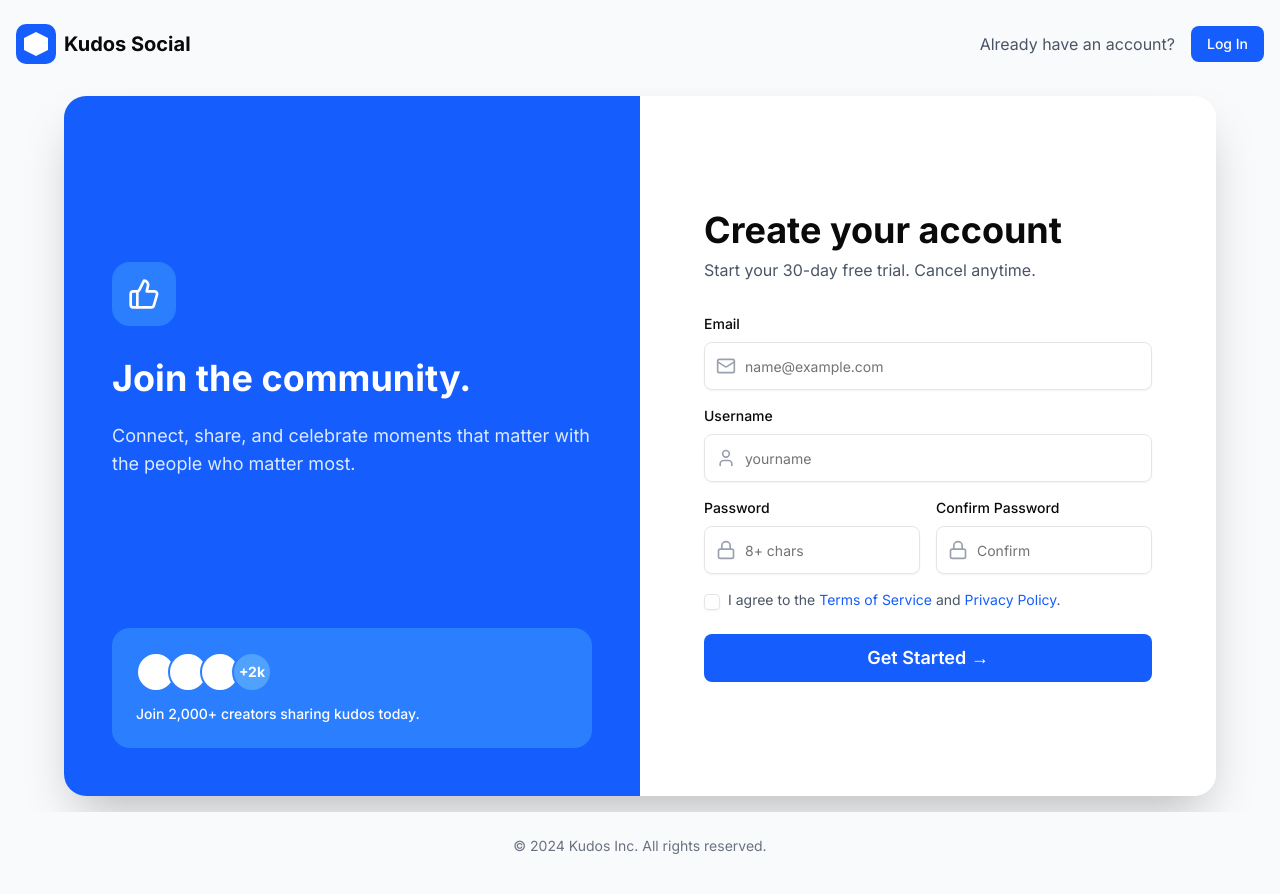
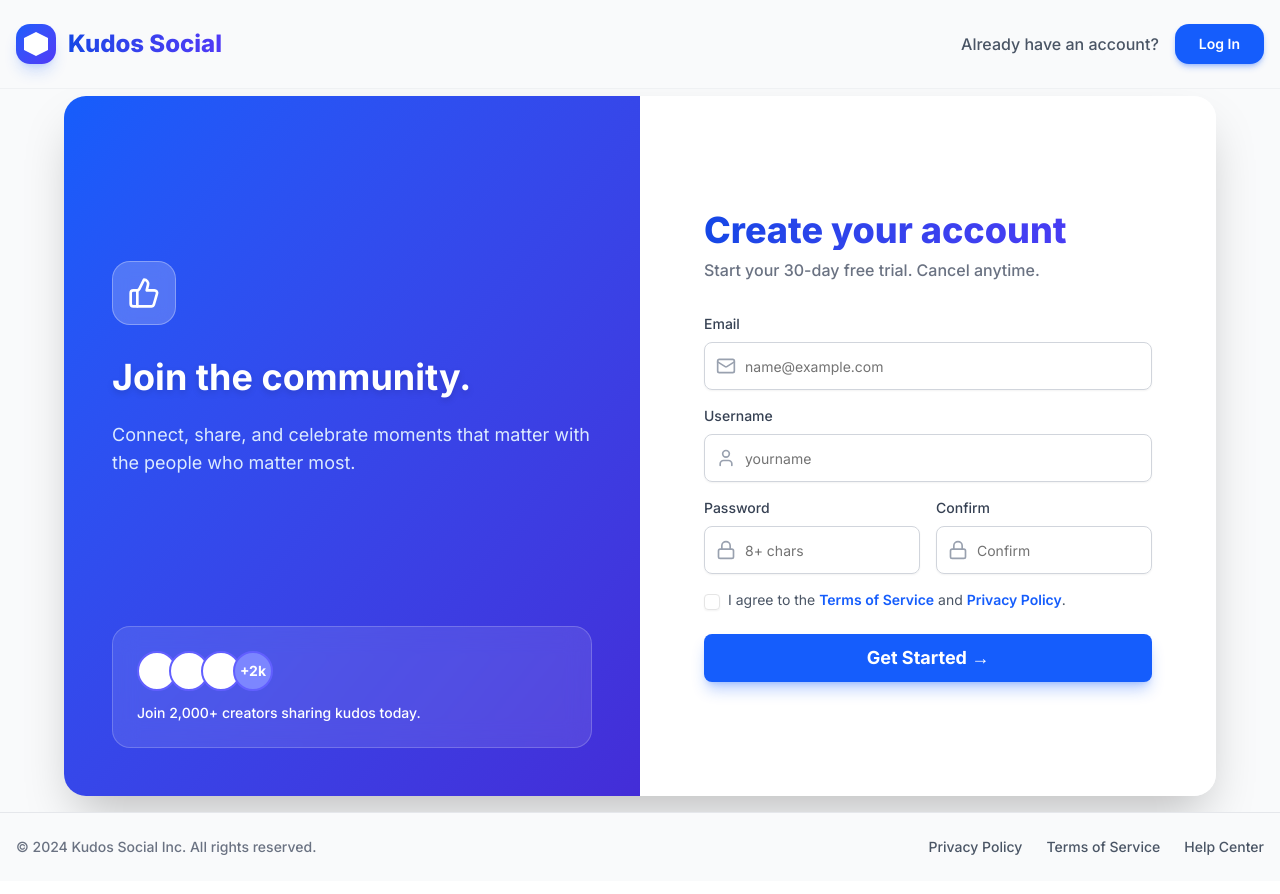
Before and after one commit to ducvuong29/kudos_social, a Next.js app: page /login in a window 1280 px wide. Both pictures are taken after a click on the button "Sign up". Shown: the top 894 px of the page. Built offline with nearby package versions, Linux system fonts and the light colour scheme; no server answers.

Commit message:
fix(auth): Resolve text visibility and contrast issues on login screens

```diff
--- a/src/app/(auth)/login/page.jsx
+++ b/src/app/(auth)/login/page.jsx
@@ -3,15 +3,14 @@ import React, { useState } from "react";
 import { Button } from "@/components/ui/button";
 import { Input } from "@/components/ui/input";
 import { Checkbox } from "@/components/ui/checkbox";
-import { ThumbsUp, Mail, Lock, Eye, EyeOff, User, Github } from "lucide-react";
+import { ThumbsUp, Mail, Lock, Eye, EyeOff, User } from "lucide-react";
 import { createClient } from "@/lib/supabase/client";
 import { useRouter } from "next/navigation";
-import Link from "next/link"; // <--- 1. THÊM IMPORT NÀY
+import Link from "next/link";
 
 // --- LOGIN COMPONENT ---
 const LoginPage = ({ isVisible }) => {
   const [showPassword, setShowPassword] = useState(false);
-  // State quản lý form
   const [email, setEmail] = useState("");
   const [password, setPassword] = useState("");
   const [loading, setLoading] = useState(false);
@@ -33,8 +32,8 @@ const LoginPage = ({ isVisible }) => {
     if (error) {
       alert("Đăng nhập thất bại: " + error.message);
     } else {
-      router.refresh(); // Làm mới để Middleware chuyển hướng hoặc cập nhật UI
-      router.push("/"); // Chuyển về trang chủ
+      router.refresh();
+      router.push("/");
     }
     setLoading(false);
   };
@@ -55,8 +54,11 @@ const LoginPage = ({ isVisible }) => {
         {/* Left Side - Form */}
         <div className="bg-white p-12 flex items-center justify-center overflow-y-auto">
           <div className="w-full max-w-md">
-            <h1 className="text-4xl font-bold mb-2">Welcome Back</h1>
-            <p className="text-gray-600 mb-8">
+            {/* --- SỬA: Welcome Back Nổi bật hơn --- */}
+            <h1 className="text-4xl font-extrabold mb-2 bg-gradient-to-r from-blue-700 to-indigo-600 bg-clip-text text-transparent">
+              Welcome Back
+            </h1>
+            <p className="text-gray-500 mb-8 font-medium">
               Please enter your details to sign in.
             </p>
 
@@ -73,7 +75,7 @@ const LoginPage = ({ isVisible }) => {
 
             {/* Email Input */}
             <div className="mb-4">
-              <label className="block text-sm font-medium mb-2">
+              <label className="block text-sm font-medium mb-2 text-gray-700">
                 Email address
               </label>
               <div className="relative">
@@ -83,7 +85,7 @@ const LoginPage = ({ isVisible }) => {
                   placeholder="Enter your email"
                   value={email}
                   onChange={(e) => setEmail(e.target.value)}
-                  className="pl-10 h-12"
+                  className="pl-10 h-12 border-gray-300 text-gray-900"
                 />
               </div>
             </div>
@@ -91,17 +93,13 @@ const LoginPage = ({ isVisible }) => {
             {/* Password Input */}
             <div className="mb-4">
               <div className="flex justify-between items-center mb-2">
-                <label className="block text-sm font-medium">Password</label>
-
-                {/* --- 2. THAY ĐỔI Ở ĐÂY: Dùng Link thay cho button --- */}
+                <label className="block text-sm font-medium text-gray-700">Password</label>
                 <Link
                   href="/forgot-password"
-                  className="text-sm text-blue-600 hover:underline cursor-pointer"
+                  className="text-sm text-blue-600 hover:underline cursor-pointer font-semibold"
                 >
                   Forgot password?
                 </Link>
-                {/* ---------------------------------------------------- */}
-
               </div>
               <div className="relative">
                 <Lock className="absolute left-3 top-1/2 -translate-y-1/2 w-5 h-5 text-gray-400" />
@@ -110,9 +108,8 @@ const LoginPage = ({ isVisible }) => {
                   placeholder="Enter your password"
                   value={password}
                   onChange={(e) => setPassword(e.target.value)}
-                  // Bắt sự kiện nhấn Enter
                   onKeyDown={(e) => e.key === "Enter" && handleLogin()}
-                  className="pl-10 pr-10 h-12"
+                  className="pl-10 pr-10 h-12 border-gray-300 text-gray-900"
                 />
                 <button
                   type="button"
@@ -141,7 +138,7 @@ const LoginPage = ({ isVisible }) => {
 
             {/* Login Button */}
             <Button
-              className="w-full bg-blue-600 hover:bg-blue-700 text-white h-12 text-lg font-semibold"
+              className="w-full bg-blue-600 hover:bg-blue-700 text-white h-12 text-lg font-bold shadow-lg shadow-blue-600/30 transition-all"
               onClick={handleLogin}
               disabled={loading}
             >
@@ -151,12 +148,12 @@ const LoginPage = ({ isVisible }) => {
         </div>
 
         {/* Right Side - Info */}
-        <div className="bg-blue-600 p-12 text-white flex flex-col justify-between">
+        <div className="bg-gradient-to-br from-blue-600 to-indigo-700 p-12 text-white flex flex-col justify-between">
           <div className="flex-1 flex flex-col justify-center items-center text-center">
-            <div className="w-24 h-24 bg-blue-500 rounded-3xl flex items-center justify-center mb-8">
-              <ThumbsUp className="w-12 h-12" />
+            <div className="w-24 h-24 bg-white/20 backdrop-blur-sm rounded-3xl flex items-center justify-center mb-8 border border-white/30">
+              <ThumbsUp className="w-12 h-12 text-white" />
             </div>
-            <h2 className="text-4xl font-bold mb-4">
+            <h2 className="text-4xl font-bold mb-4 drop-shadow-md">
               Connect with friends &<br />
               give Kudos!
             </h2>
@@ -166,11 +163,11 @@ const LoginPage = ({ isVisible }) => {
             </p>
           </div>
 
-          <div className="flex items-center justify-center gap-4 bg-blue-500 rounded-2xl p-4">
+          <div className="flex items-center justify-center gap-4 bg-white/10 backdrop-blur-md rounded-2xl p-4 border border-white/20">
             <div className="flex -space-x-2">
-              <div className="w-10 h-10 rounded-full bg-white border-2 border-blue-500"></div>
-              <div className="w-10 h-10 rounded-full bg-white border-2 border-blue-500"></div>
-              <div className="w-10 h-10 rounded-full bg-white border-2 border-blue-500"></div>
+              <div className="w-10 h-10 rounded-full bg-white border-2 border-indigo-500"></div>
+              <div className="w-10 h-10 rounded-full bg-white border-2 border-indigo-500"></div>
+              <div className="w-10 h-10 rounded-full bg-white border-2 border-indigo-500"></div>
             </div>
             <div className="flex items-center gap-1">
               <span className="text-yellow-300">★★★★★</span>
@@ -196,7 +193,6 @@ const SignupPage = ({ isVisible }) => {
   const supabase = createClient();
 
   const handleSignup = async () => {
-    // 1. Validate cơ bản
     if (!email || !username || !password || !confirmPassword) {
       alert("Vui lòng điền đầy đủ thông tin!");
       return;
@@ -212,12 +208,10 @@ const SignupPage = ({ isVisible }) => {
 
     setLoading(true);
 
-    // 2. Gọi API đăng ký Supabase
     const { data, error } = await supabase.auth.signUp({
       email,
       password,
       options: {
-        // QUAN TRỌNG: Gửi metadata để Trigger SQL tự động tạo Profile
         data: {
           full_name: username,
         },
@@ -230,7 +224,6 @@ const SignupPage = ({ isVisible }) => {
       alert(
         "Đăng ký thành công! Hãy kiểm tra email để xác nhận tài khoản (nếu bật Confirm Email)."
       );
-      // Có thể chuyển về tab login hoặc trang chủ tùy logic
     }
     setLoading(false);
   };
@@ -249,25 +242,25 @@ const SignupPage = ({ isVisible }) => {
     >
       <div className="grid md:grid-cols-2 gap-0 rounded-3xl overflow-hidden shadow-2xl h-[700px]">
         {/* Left Side - Info */}
-        <div className="bg-blue-600 p-12 text-white flex flex-col justify-between">
+        <div className="bg-gradient-to-br from-blue-600 to-indigo-700 p-12 text-white flex flex-col justify-between">
           <div className="flex-1 flex flex-col justify-center">
-            <div className="w-16 h-16 bg-blue-500 rounded-2xl flex items-center justify-center mb-8">
-              <ThumbsUp className="w-8 h-8" />
+            <div className="w-16 h-16 bg-white/20 backdrop-blur-sm rounded-2xl flex items-center justify-center mb-8 border border-white/30">
+              <ThumbsUp className="w-8 h-8 text-white" />
             </div>
-            <h2 className="text-4xl font-bold mb-6">Join the community.</h2>
+            <h2 className="text-4xl font-bold mb-6 drop-shadow-md">Join the community.</h2>
             <p className="text-lg text-blue-100 mb-8">
               Connect, share, and celebrate moments that matter with the people
               who matter most.
             </p>
           </div>
 
-          <div className="bg-blue-500 rounded-2xl p-6">
+          <div className="bg-white/10 backdrop-blur-md rounded-2xl p-6 border border-white/20">
             <div className="flex items-center gap-3 mb-3">
               <div className="flex -space-x-2">
-                <div className="w-10 h-10 rounded-full bg-white border-2 border-blue-500"></div>
-                <div className="w-10 h-10 rounded-full bg-white border-2 border-blue-500"></div>
-                <div className="w-10 h-10 rounded-full bg-white border-2 border-blue-500"></div>
-                <div className="w-10 h-10 rounded-full bg-blue-400 border-2 border-blue-500 flex items-center justify-center text-sm font-bold">
+                <div className="w-10 h-10 rounded-full bg-white border-2 border-indigo-500"></div>
+                <div className="w-10 h-10 rounded-full bg-white border-2 border-indigo-500"></div>
+                <div className="w-10 h-10 rounded-full bg-white border-2 border-indigo-500"></div>
+                <div className="w-10 h-10 rounded-full bg-indigo-400 border-2 border-indigo-500 flex items-center justify-center text-sm font-bold">
                   +2k
                 </div>
               </div>
@@ -281,14 +274,17 @@ const SignupPage = ({ isVisible }) => {
         {/* Right Side - Form */}
         <div className="bg-white p-12 flex items-center justify-center overflow-y-auto">
           <div className="w-full max-w-md">
-            <h1 className="text-4xl font-bold mb-2">Create your account</h1>
-            <p className="text-gray-600 mb-8">
+            {/* --- SỬA: Create Account Nổi bật hơn --- */}
+            <h1 className="text-4xl font-extrabold mb-2 bg-gradient-to-r from-blue-700 to-indigo-600 bg-clip-text text-transparent">
+                Create your account
+            </h1>
+            <p className="text-gray-500 mb-8 font-medium">
               Start your 30-day free trial. Cancel anytime.
             </p>
 
             {/* Email Input */}
             <div className="mb-4">
-              <label className="block text-sm font-medium mb-2">Email</label>
+              <label className="block text-sm font-medium mb-2 text-gray-700">Email</label>
               <div className="relative">
                 <Mail className="absolute left-3 top-1/2 -translate-y-1/2 w-5 h-5 text-gray-400" />
                 <Input
@@ -296,14 +292,14 @@ const SignupPage = ({ isVisible }) => {
                   placeholder="name@example.com"
                   value={email}
                   onChange={(e) => setEmail(e.target.value)}
-                  className="pl-10 h-12"
+                  className="pl-10 h-12 border-gray-300 text-gray-900"
                 />
               </div>
             </div>
 
             {/* Username Input */}
             <div className="mb-4">
-              <label className="block text-sm font-medium mb-2">Username</label>
+              <label className="block text-sm font-medium mb-2 text-gray-700">Username</label>
               <div className="relative">
                 <User className="absolute left-3 top-1/2 -translate-y-1/2 w-5 h-5 text-gray-400" />
                 <Input
@@ -311,7 +307,7 @@ const SignupPage = ({ isVisible }) => {
                   placeholder="yourname"
                   value={username}
                   onChange={(e) => setUsername(e.target.value)}
-                  className="pl-10 h-12"
+                  className="pl-10 h-12 border-gray-300 text-gray-900"
                 />
               </div>
             </div>
@@ -319,7 +315,7 @@ const SignupPage = ({ isVisible }) => {
             {/* Password Inputs */}
             <div className="grid grid-cols-2 gap-4 mb-4">
               <div>
-                <label className="block text-sm font-medium mb-2">
+                <label className="block text-sm font-medium mb-2 text-gray-700">
                   Password
                 </label>
                 <div className="relative">
@@ -329,13 +325,13 @@ const SignupPage = ({ isVisible }) => {
                     placeholder="8+ chars"
                     value={password}
                     onChange={(e) => setPassword(e.target.value)}
-                    className="pl-10 h-12"
+                    className="pl-10 h-12 border-gray-300 text-gray-900"
                   />
                 </div>
               </div>
               <div>
-                <label className="block text-sm font-medium mb-2">
-                  Confirm Password
+                <label className="block text-sm font-medium mb-2 text-gray-700">
+                  Confirm
                 </label>
                 <div className="relative">
                   <Lock className="absolute left-3 top-1/2 -translate-y-1/2 w-5 h-5 text-gray-400" />
@@ -344,7 +340,7 @@ const SignupPage = ({ isVisible }) => {
                     placeholder="Confirm"
                     value={confirmPassword}
                     onChange={(e) => setConfirmPassword(e.target.value)}
-                    className="pl-10 h-12"
+                    className="pl-10 h-12 border-gray-300 text-gray-900"
                   />
                 </div>
               </div>
@@ -363,11 +359,11 @@ const SignupPage = ({ isVisible }) => {
                 className="ml-2 text-sm text-gray-600 cursor-pointer"
               >
                 I agree to the{" "}
-                <a href="#" className="text-blue-600 hover:underline">
+                <a href="#" className="text-blue-600 hover:underline font-semibold">
                   Terms of Service
                 </a>{" "}
                 and{" "}
-                <a href="#" className="text-blue-600 hover:underline">
+                <a href="#" className="text-blue-600 hover:underline font-semibold">
                   Privacy Policy
                 </a>
                 .
@@ -376,7 +372,7 @@ const SignupPage = ({ isVisible }) => {
 
             {/* Sign Up Button */}
             <Button
-              className="w-full bg-blue-600 hover:bg-blue-700 text-white h-12 text-lg font-semibold"
+              className="w-full bg-blue-600 hover:bg-blue-700 text-white h-12 text-lg font-bold shadow-lg shadow-blue-600/30 transition-all"
               onClick={handleSignup}
               disabled={loading}
             >
@@ -398,7 +394,7 @@ export default function App() {
   };
 
   return (
-    <div className="min-h-screen bg-gray-50">
+    <div className="min-h-screen bg-gray-50 text-gray-900 font-sans">
       <style>{`
         .rotate-y-0 {
           transform: perspective(2000px) rotateY(0deg);
@@ -412,11 +408,12 @@ export default function App() {
       `}</style>
 
       {/* Fixed Header */}
-      <div className="fixed top-0 left-0 right-0 z-50 bg-gray-50 py-6">
+      <div className="fixed top-0 left-0 right-0 z-50 bg-gray-50/90 backdrop-blur-sm py-6 border-b border-gray-200/50">
         <div className="max-w-7xl mx-auto px-4">
           <div className="flex justify-between items-center">
-            <div className="flex items-center gap-2">
-              <div className="w-10 h-10 bg-blue-600 rounded-lg flex items-center justify-center">
+            {/* --- SỬA: Kudos Social Nổi bật hơn --- */}
+            <div className="flex items-center gap-3">
+              <div className="w-10 h-10 bg-gradient-to-br from-blue-600 to-indigo-600 rounded-xl flex items-center justify-center shadow-lg shadow-blue-600/20">
                 <div
                   className="w-6 h-6 bg-white rounded"
                   style={{
@@ -425,19 +422,22 @@ export default function App() {
                   }}
                 ></div>
               </div>
-              <span className="text-xl font-bold">Kudos Social</span>
+              <span className="text-2xl font-extrabold bg-gradient-to-r from-blue-700 to-indigo-600 bg-clip-text text-transparent">
+                Kudos Social
+              </span>
             </div>
+
             <div className="flex items-center gap-4">
-              <div className="relative w-52 h-6">
+              <div className="relative w-52 h-6 hidden md:block">
                 <span
-                  className={`absolute right-0 text-gray-600 transition-opacity duration-300 whitespace-nowrap ${
+                  className={`absolute right-0 text-gray-600 font-medium transition-opacity duration-300 whitespace-nowrap ${
                     currentPage === "login" ? "opacity-100" : "opacity-0"
                   }`}
                 >
                   Don't have an account?
                 </span>
                 <span
-                  className={`absolute right-0 text-gray-600 transition-opacity duration-300 whitespace-nowrap ${
+                  className={`absolute right-0 text-gray-600 font-medium transition-opacity duration-300 whitespace-nowrap ${
                     currentPage === "signup" ? "opacity-100" : "opacity-0"
                   }`}
                 >
@@ -450,10 +450,10 @@ export default function App() {
                     currentPage === "login" ? "signup" : "login"
                   )
                 }
-                className={`transition-all duration-300 ${
+                className={`transition-all duration-300 font-semibold px-6 py-2 h-10 rounded-xl ${
                   currentPage === "login"
-                    ? "bg-blue-100 text-blue-600 hover:bg-blue-200"
-                    : "bg-blue-600 text-white hover:bg-blue-700"
+                    ? "bg-blue-100 text-blue-700 hover:bg-blue-200 border border-blue-200"
+                    : "bg-blue-600 text-white hover:bg-blue-700 shadow-md shadow-blue-600/30"
                 }`}
               >
                 {currentPage === "login" ? "Sign up" : "Log In"}
@@ -464,7 +464,7 @@ export default function App() {
       </div>
 
       {/* Main Content with Flip Animation */}
-      <div className="flex items-center justify-center pt-24 pb-4 px-4 min-h-[calc(100vh-200px)]">
+      <div className="flex items-center justify-center pt-24 pb-4 px-4 min-h-[calc(100vh-80px)]">
         <div
           className="w-full max-w-6xl relative"
           style={{ perspective: "2000px" }}
@@ -479,42 +479,24 @@ export default function App() {
         </div>
       </div>
 
-      {/* Footer - Below Form */}
-      <div className="relative z-40 bg-gray-50 py-6">
+      {/* Footer */}
+      <div className="relative z-40 bg-gray-50 py-6 border-t border-gray-200">
         <div className="max-w-7xl mx-auto px-4">
-          <div className="relative h-16">
-            {/* Login Footer */}
-            <div
-              className={`absolute inset-0 transition-opacity duration-300 ${
-                currentPage === "login" ? "opacity-100" : "opacity-0"
-              }`}
-            >
-              <div className="flex justify-center items-center gap-6 text-sm text-gray-600 mb-3">
-                <a href="#" className="hover:text-gray-900">
+          <div className="flex flex-col md:flex-row justify-between items-center gap-4">
+             <p className="text-center text-sm text-gray-500 font-medium">
+                © 2024 Kudos Social Inc. All rights reserved.
+              </p>
+              <div className="flex justify-center items-center gap-6 text-sm text-gray-600 font-medium">
+                <a href="#" className="hover:text-blue-600 transition-colors">
                   Privacy Policy
                 </a>
-                <a href="#" className="hover:text-gray-900">
+                <a href="#" className="hover:text-blue-600 transition-colors">
                   Terms of Service
                 </a>
-                <a href="#" className="hover:text-gray-900">
+                <a href="#" className="hover:text-blue-600 transition-colors">
                   Help Center
                 </a>
               </div>
-              <p className="text-center text-sm text-gray-500">
-                © 2024 Kudos Social Inc. All rights reserved.
-              </p>
-            </div>
-
-            {/* Signup Footer */}
-            <div
-              className={`absolute inset-0 transition-opacity duration-300 ${
-                currentPage === "signup" ? "opacity-100" : "opacity-0"
-              }`}
-            >
-              <p className="text-center text-sm text-gray-500">
-                © 2024 Kudos Inc. All rights reserved.
-              </p>
-            </div>
           </div>
         </div>
       </div>
```
